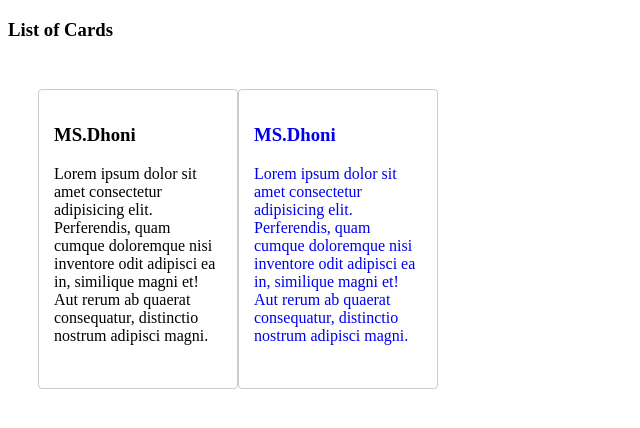
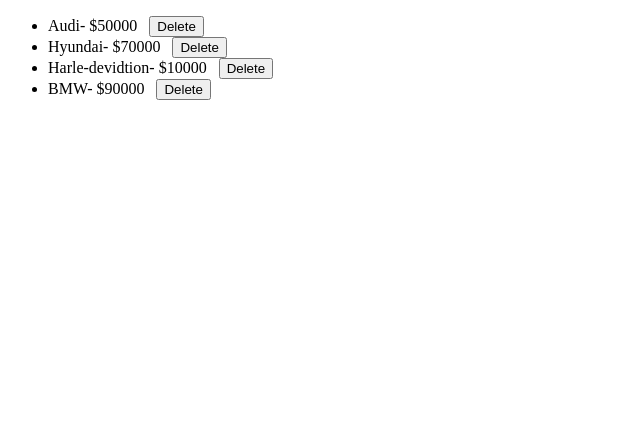
Before and after one commit to RohanMaher777/my-basic, a React (Create React App) app: page / in a window 1280 px wide. Shown: the top 428 px of the page, without its empty margins (0-640 px from the left). Built offline with nearby package versions, Linux system fonts and the light colour scheme.

Commit message:
Fourth commit (child to parent comunication(propsing), EventHandling)

```diff
--- a/src/App.js
+++ b/src/App.js
@@ -1,46 +1,18 @@
 import React from "react";
 //import { SimpleCard as Card } from "./components/Cards"; //renaming of named export component
-import { SimpleCard, CardWithLink } from "./components/Cards";
+//import { SimpleCard, CardWithLink, CardWithImage } from "./components/Cards";
+//import { ClickMe } from "./components/EventHandling";
 // import { HelloWorld } from "./HelloWorld";
-// import Cars from "./components/CarsList";
+ import Cars from "./components/CarsList";
 // import HelloWorldwithState from "./components/HelloWorldwithState";
 // import Toggler from "./components/Toggle";
 // import ChildernExample from "./components/ChildernExample";
 
 function App() {
-  return (
-    <div>
-        {/* <HelloWorld/> */}
-      {/* <Cars/>
-            <HelloWorldwithState/>
-            <Toggler/>
-            <ChildernExample title="MS.Dhoni">
-                One of the Greatest Captain of all time
-                <h4>Achivements</h4>
-                <ul>
-                    <li>ODI world cup 2011</li>
-                    <li>T-20 world cup 2007</li>
-                    <li>World test No.1 Ranking</li>
-                </ul>
-            </ChildernExample> */}
-      <div>
-        <h3>List of Cards</h3>
-        <div className="cards-container">
-          <SimpleCard title="MS.Dhoni">
-            Lorem ipsum dolor sit amet consectetur adipisicing elit.
-            Perferendis, quam cumque doloremque nisi inventore odit adipisci ea
-            in, similique magni et! Aut rerum ab quaerat consequatur, distinctio
-            nostrum adipisci magni.
-          </SimpleCard>
-          <CardWithLink title="MS.Dhoni" href="https://en.wikipedia.org/wiki/MS_Dhoni" >
-            Lorem ipsum dolor sit amet consectetur adipisicing elit.
-            Perferendis, quam cumque doloremque nisi inventore odit adipisci ea
-            in, similique magni et! Aut rerum ab quaerat consequatur, distinctio
-            nostrum adipisci magni.
-          </CardWithLink>
-        </div>
-      </div>
-    </div>
+  return (<>
+   <Cars/>
+
+    </>
   );
 }
 
--- a/src/components/Car.js
+++ b/src/components/Car.js
@@ -6,11 +6,18 @@
     return <span>- ${myProps.price}</span>
 }
 
+function DeleteCarButton({onClickDelete}){
+    return  <button onClick={onClickDelete}>Delete</button>
+}
 
-function Car ({carName:name, price}){ // by destructing we are getting data
+
+function Car ({carName:name, price, onClickDelete}){ // by destructing we are getting data
     return (<li>
         <CarName Name = {name}/>
         <CarPrice price = {price}/>
+        &nbsp;  &nbsp;
+        <DeleteCarButton onClickDelete = {onClickDelete}/>
+
     </li>)
 }
 
--- a/src/components/Cards.js
+++ b/src/components/Cards.js
@@ -1,24 +1,50 @@
 import './../styles/cards.css'
 
+function CardHeader({children}){
+    return <h3 className= "card-header">{children}</h3>
+}
+
+function CardPara({children}){
+    return <p>
+        {children}
+    </p>
+}
+
+function Card({children}){
+    return <div className='card'>
+        {children}
+    </div>
+}
+
 function SimpleCard({title, children}){
-    return <div className="card">
-        <h3>{title}</h3>
-        <p>
-            {children}
-        </p>
-    </div>
+    return <Card>
+        <CardHeader>{title}</CardHeader>
+        <CardPara>{children}</CardPara>
+    </Card>
 }
 
 function CardWithLink({title, children, href}){
     return <a href={href} target="_blank">
-        <SimpleCard title={title}>
-            {children}
-        </SimpleCard>
+       <Card>
+        <CardHeader>{title}</CardHeader>
+        <CardPara>{children}</CardPara>
+    </Card>
     </a>
+}
+
+function CardWithImage({title, src, children}){
+    return <Card>
+        <CardHeader>{title}</CardHeader>
+        <div>
+            <img src={src}/>
+        </div>
+        <CardPara>{children}</CardPara>
+    </Card>
 
 }
 
 export {
     SimpleCard,
-    CardWithLink
+    CardWithLink,
+    CardWithImage
 }
--- a/src/components/CarsList.js
+++ b/src/components/CarsList.js
@@ -1,5 +1,9 @@
+import { useState } from "react"
 import Car from "./Car"
-const cars = [
+
+
+function Cars(){
+    const [cars, setCars ]= useState([
         {
          name : "Audi",
          price : 50000
@@ -18,14 +22,27 @@
         }
 
      ]
+     )
 
-function Cars(){
 
     return(
         <div>
             <ul>
                 {cars.map(Cardetails => {
-                    return <Car carName = {Cardetails.name} price = {Cardetails.price}/>
+                    return <Car
+                    carName = {Cardetails.name}
+                    price = {Cardetails.price}
+                    onClickDelete = {() =>{
+                        console.log(`Car ${Cardetails.name} should be deleted`)
+                        setCars(cars => {
+                            const updatedCars = cars.filter(c => {
+                                return c.name !== Cardetails.name
+                            })
+                            return updatedCars
+                        })
+                    }}
+                    />
+
                 })}
             </ul>
         </div>
--- /dev/null
+++ b/src/components/EventHandling.js
@@ -0,0 +1,20 @@
+import {useState} from 'react';
+
+function ClickMe(){
+    const [firstName, setFirstName] = useState('Rudra')
+    return <>
+    <div>
+        Hello {firstName}
+
+    </div>
+    <div>
+            <button onClick={(event) =>{
+                setFirstName("Shiva")
+            }}>ClickMe</button>
+        </div>
+    </>
+}
+
+export {
+    ClickMe
+}
```
Lines whose indentation alone changed are shown as unchanged.
